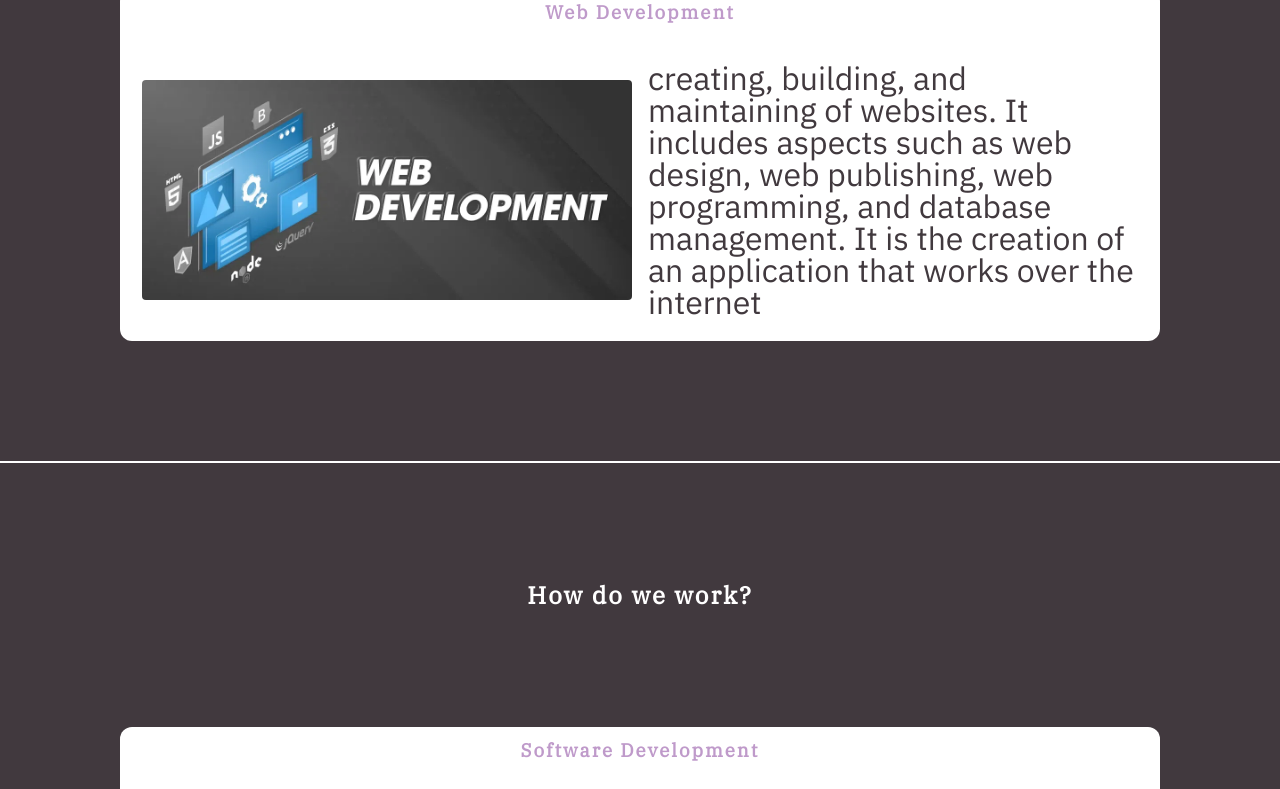
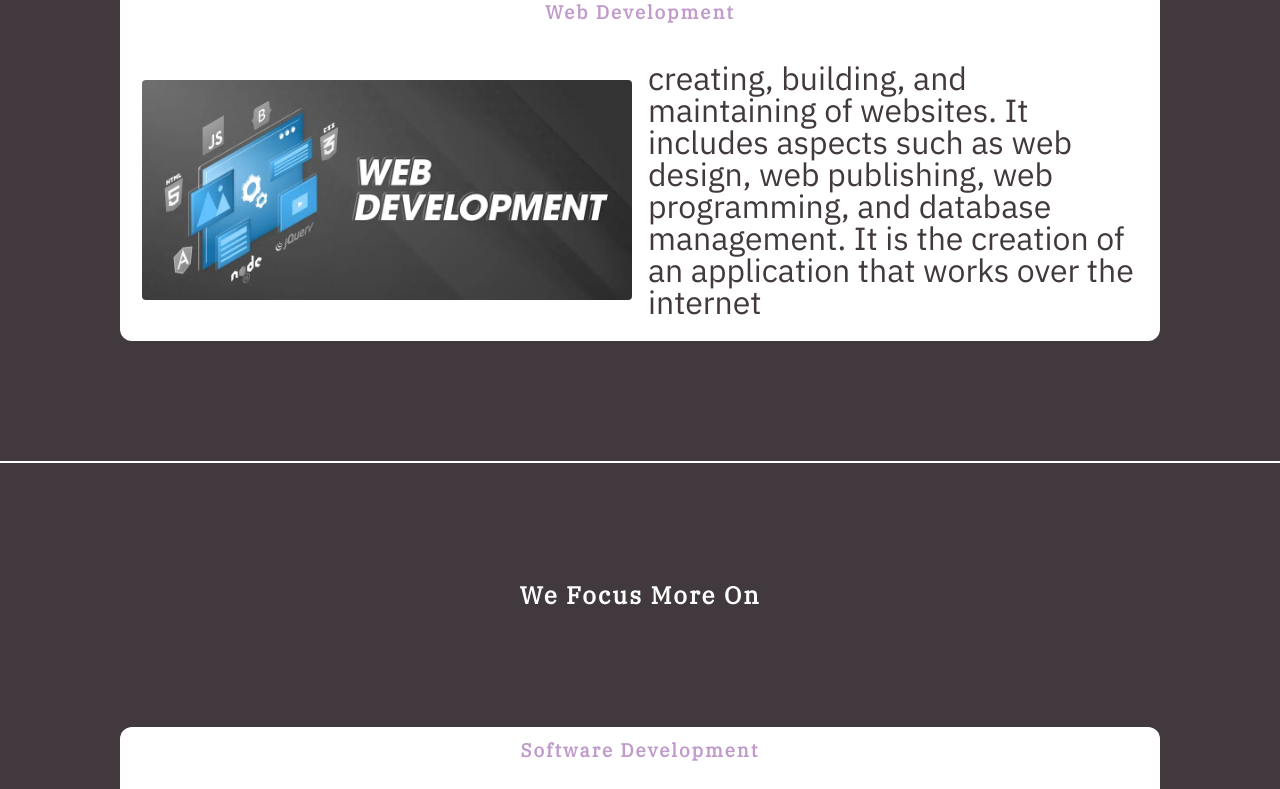
Before and after one commit to Sashsathish/project-nexus-3, a plain HTML site: page index.html in a window 1280 px wide. Shown: the part 1875-2664 px from the top of the page. Drawn offline with Linux system fonts and the light colour scheme.

Commit message:
all update

```diff
--- a/index.html
+++ b/index.html
@@ -58,7 +58,7 @@
 
             <li><a href="#services" onclick="CloseNav()">Services</a></li>
 
-            <li><a href="#work" onclick="CloseNav()">How do we work?</a></li>
+            <li><a href="#work" onclick="CloseNav()">We Focus More On</a></li>
 
             <li><a href="#clients" onclick="CloseNav()">Clients</a></li>
 
@@ -127,7 +127,7 @@
 
         <div class="container">
 
-            <h2>How do we work?</h2>
+            <h2>We Focus More On</h2>
 
             <div>
                 <h3>Software Development</h3>
```
